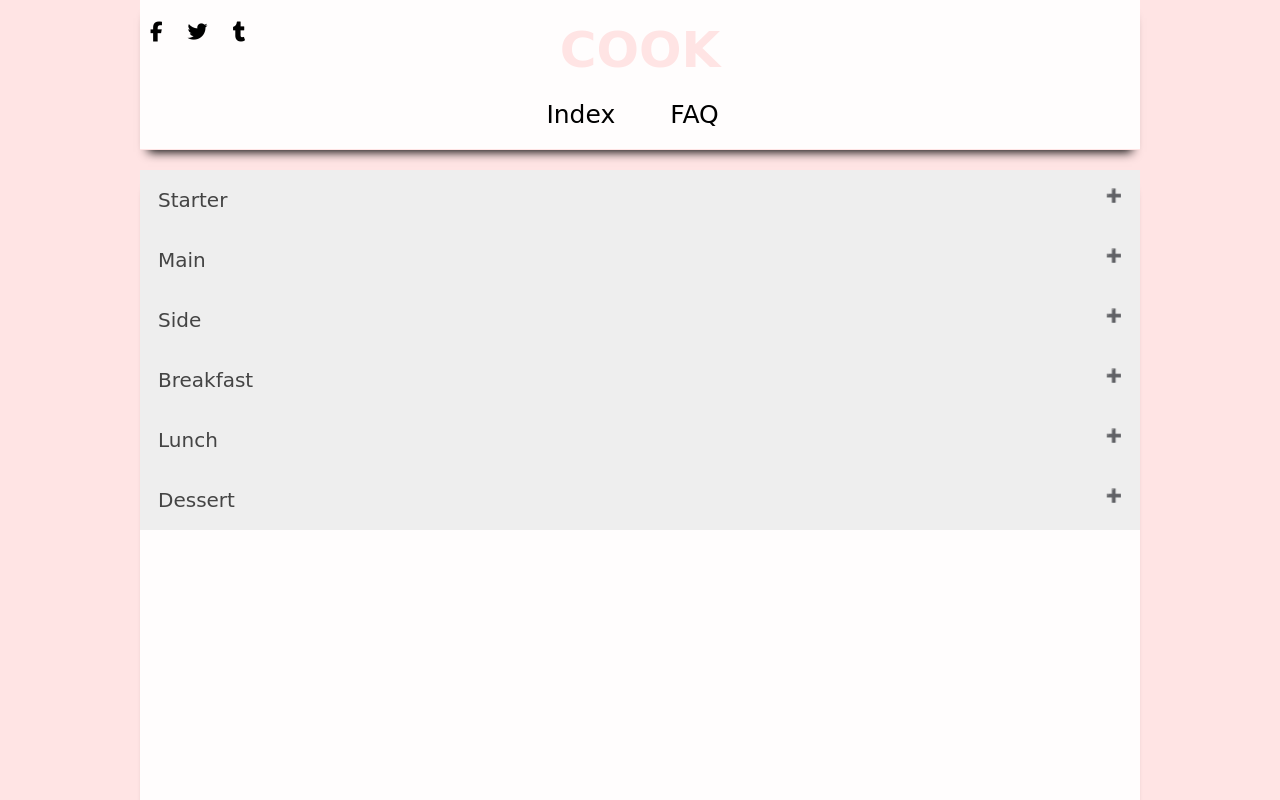
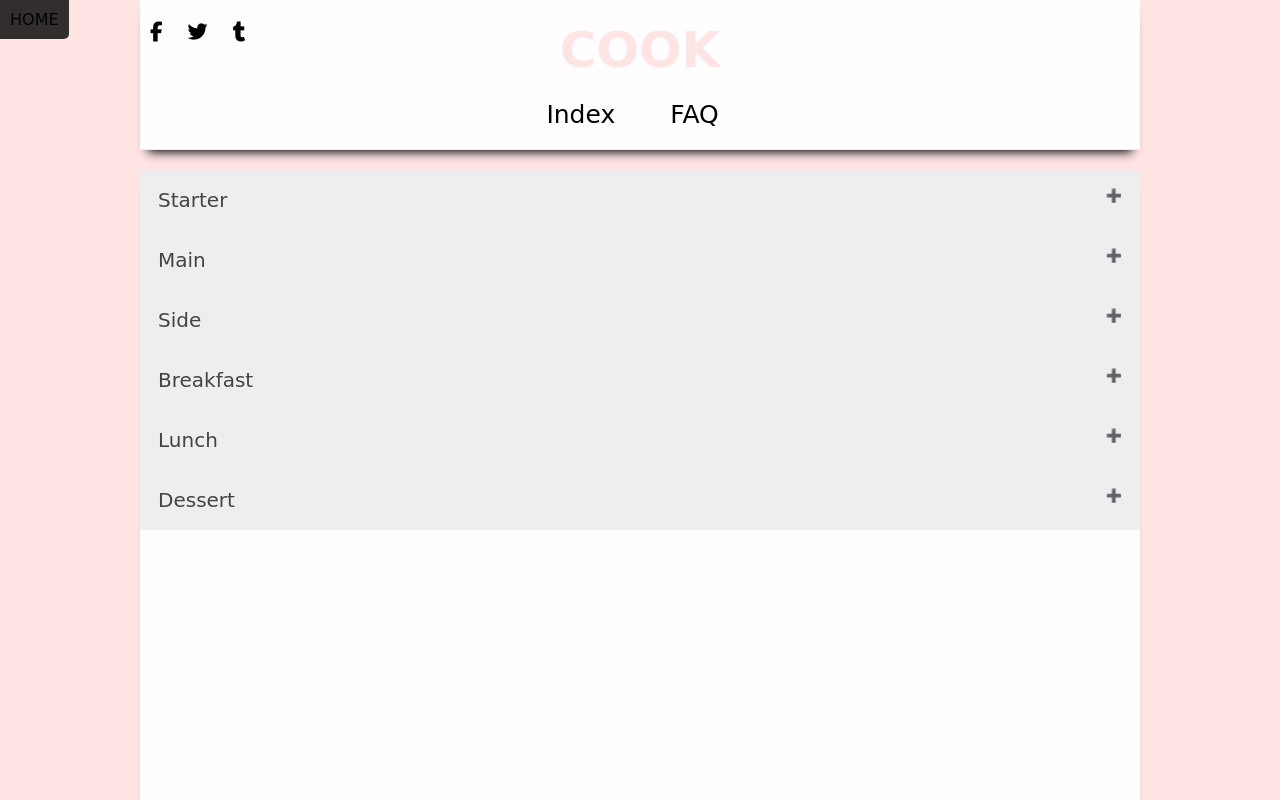
Before and after one commit to claireeeep/cookerywebsiteindex, a plain HTML site: page index.html in a window 1280 px wide. Shown: the top 800 px of the page. Drawn offline with Linux system fonts and the light colour scheme; a web font is replaced by a local one.

Commit message:
Update index.html

```diff
--- a/index.html
+++ b/index.html
@@ -135,11 +135,26 @@
 	color:black;
 	font-size:20px;
 	}
-
+#homwaaa{
+position:fixed;
+top:0;
+left:0;
+padding:10px;
+background:rgba(0,0,0,0.4);
+border-radius: 0 0 5px 0;
+}
+	#homwaaa:hover {
+	background:rgba(0,0,0,0.8);
+	}
+#homwaaa a {
+text-decoration:none;
+color:black;}
 </style>
 
 </head>
 <body>
+
+<div id="homwaaa"><a href="https://clairepurslow.github.io">HOME</a></div>
 <div id="container">
 
 	<div id="heads">
```
